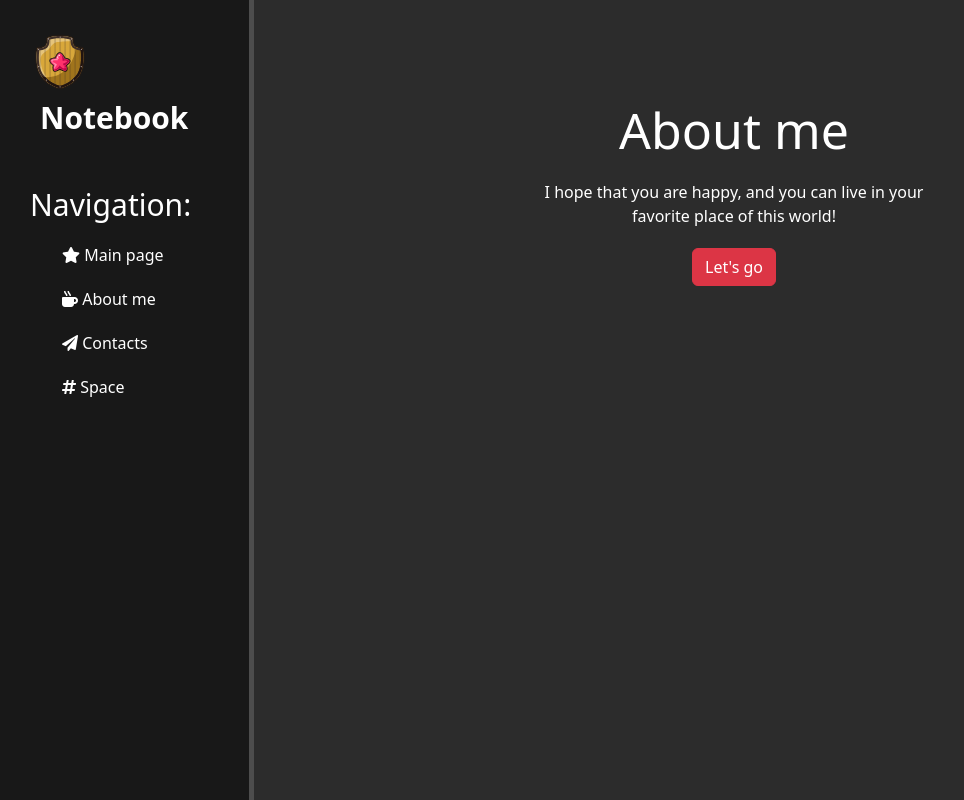
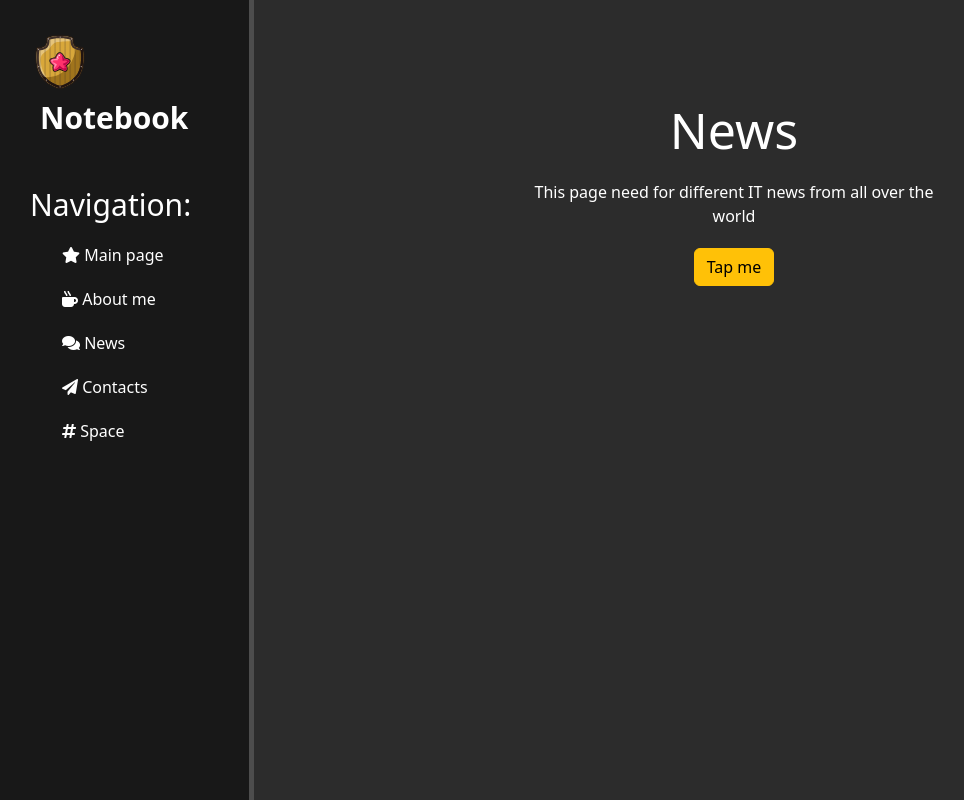
Before and after one commit to Roman-Blokhin/Python, a Django app: page /news/ in a window 1280 px wide. Shown: the whole page, without its empty margins (2-966 px from the left). Run offline with Django 4.2, Linux system fonts and the light colour scheme; some libraries are stand-ins or nearby versions.

Commit message:
Django. Создал шаблон для страницы news, подключил ссылку и вывел в раздел меню

```diff
--- a/django/romansite/main/templates/main/layout.html
+++ b/django/romansite/main/templates/main/layout.html
@@ -20,6 +20,7 @@
         <ul>
             <a href="{% url 'home' %}"><li><i class="fa fa-star"></i> Main page</li></a>
             <a href="{% url 'about' %}"><li><i class="fa fa-mug-hot"></i> About me</li></a>
+            <a href="{% url 'news_home' %}"><li><i class="fa fa-comments"></i></i> News</li></a>
             <a href="{% url 'contacts' %}"><li><i class="fa fa-paper-plane"></i></i> Contacts</li></a>
             <a href="{% url 'space' %}"><li><i class="fa fa-hashtag"></i></i> Space</li></a>
         </ul>
--- /dev/null
+++ b/django/romansite/news/templates/news/news_home.html
@@ -0,0 +1,14 @@
+<!-- наследуем код из определенного файла -->
+{% extends 'main/layout.html' %}
+
+<!-- блок заголовка -->
+{% block title %} Main page {% endblock %}
+
+<!-- блок тела файла -->
+{% block content %}
+    <div class="features">
+        <h1>News</h1>
+        <p>This page need for different IT news from all over the world</p>
+        <button class="btn btn-warning">Tap me</button>
+    </div>
+{% endblock %}
--- a/django/romansite/news/views.py
+++ b/django/romansite/news/views.py
@@ -1,4 +1,4 @@
 from django.shortcuts import render
 
 def news_home(request):
-    return render (request, 'main/about.html')  # 1. Можно использовать шаблоны, которые были в другом приложении.
+    return render (request, 'news/news_home.html')  # 1. Можно использовать шаблоны, которые были в другом приложении.
```
